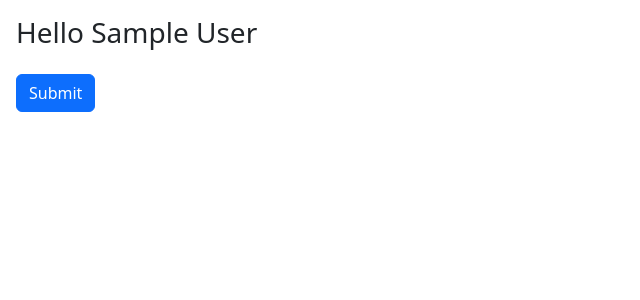
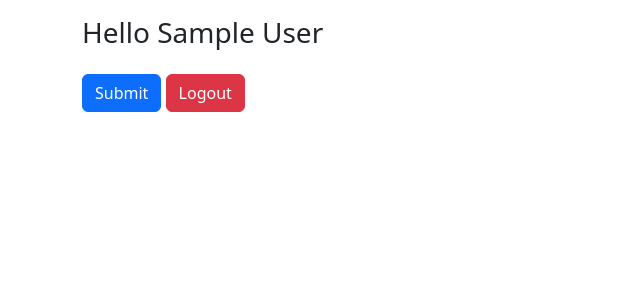
Before and after one commit to R3m1z/ossies-recycling, a Flask app: page /employee/payout in a window 1280 px wide. Shown: the top 300 px of the page, without its empty margins (0-640 px from the left). Run offline with Flask 3, Linux system fonts and the light colour scheme; the visitor is signed in with stand-in values (Sample User, id 1).

Commit message:
Update employee_payout.html

```diff
--- a/templates/employee_payout.html
+++ b/templates/employee_payout.html
@@ -6,6 +6,7 @@
 <link rel="stylesheet" href="https://cdn.jsdelivr.net/npm/bootstrap@5.3.0/dist/css/bootstrap.min.css">
 </head>
 <body class="p-3">
+<div class="container">
 <h3>Hello {{ employee_name }}</h3>
 <form method="POST">
   <div class="row">
@@ -17,6 +18,8 @@
     {% endfor %}
   </div>
   <button type="submit" class="btn btn-primary mt-3">Submit</button>
+  <a href="{{ url_for('employee_logout') }}" class="btn btn-danger mt-3">Logout</a>
 </form>
+</div>
 </body>
 </html>
```
